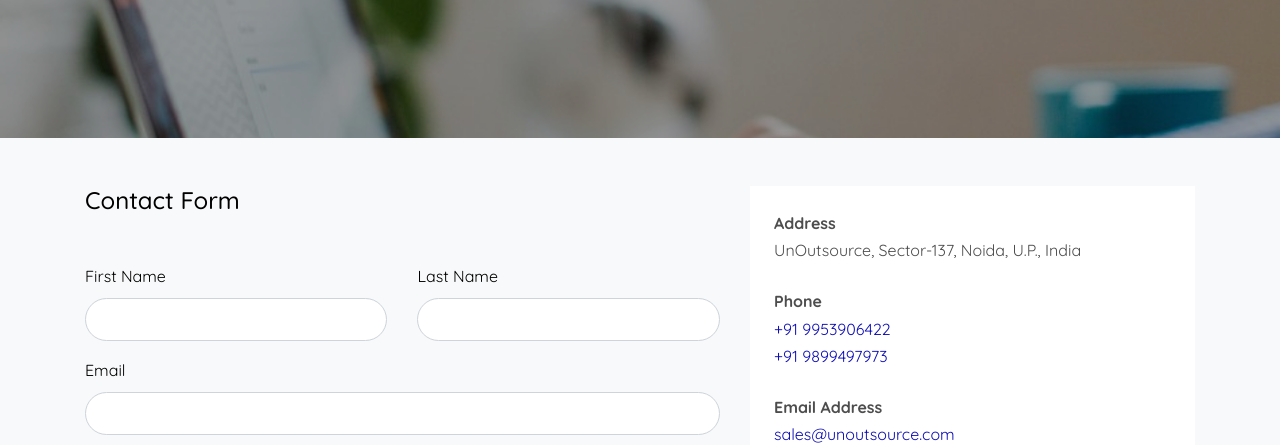
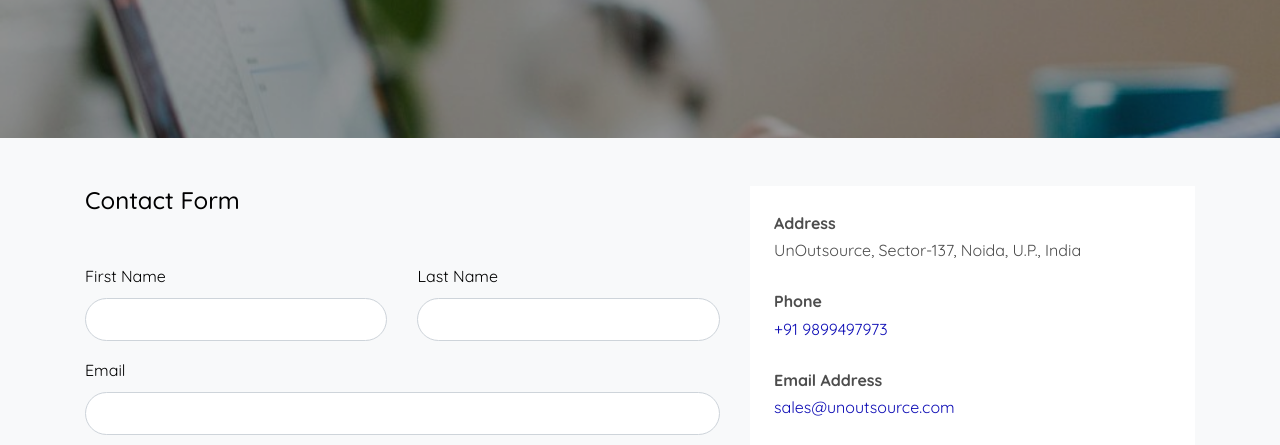
Before and after one commit to realavalanche/sitebuilder, a plain HTML site: page contact.html in a window 1280 px wide. Shown: the part 358-803 px from the top of the page. Drawn offline with Linux system fonts and the light colour scheme; files whose address does not match are found by name.

Commit message:
removed phn number

```diff
--- a/contact.html
+++ b/contact.html
@@ -212,7 +212,6 @@
             <p class="mb-4">UnOutsource, Sector-137, Noida, U.P., India</p>
 
             <p class="mb-0 font-weight-bold">Phone</p>
-            <p class="mb-0"><a href="#">+91 9953906422</a></p>
             <p class="mb-4"><a href="#">+91 9899497973</a></p>
 
             <p class="mb-0 font-weight-bold">Email Address</p>
```
